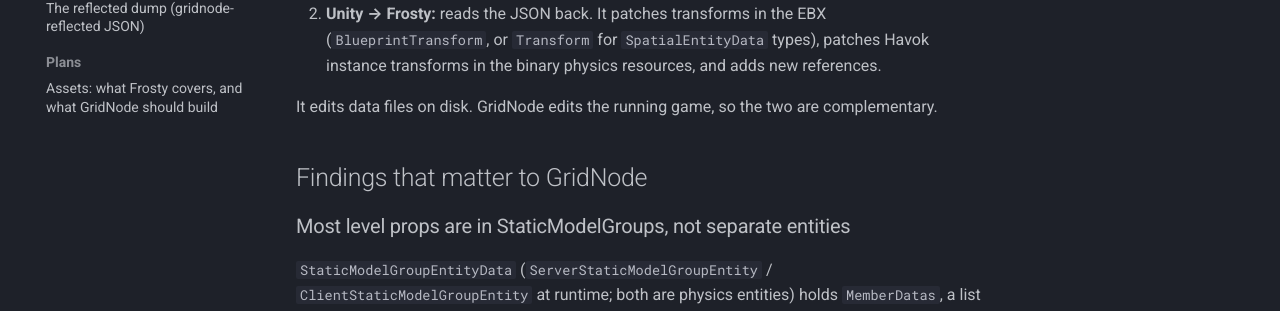
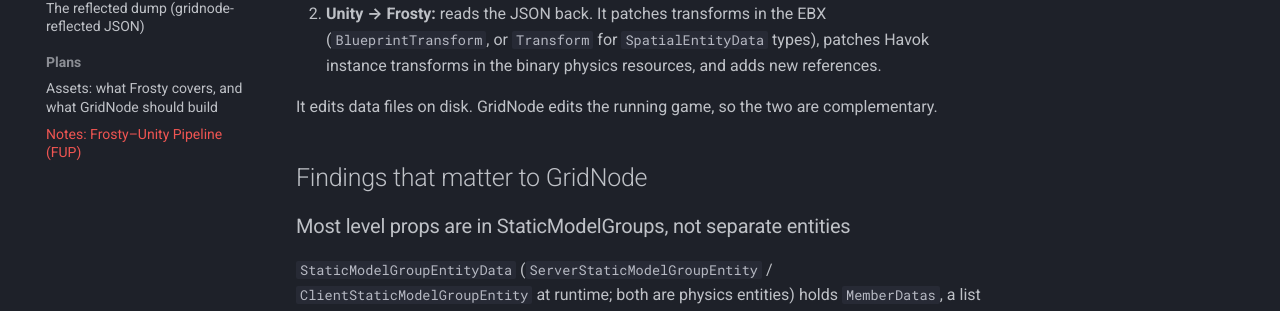
Before and after one commit to CodeNameMeteor/Gridnode, an MkDocs documentation site: the page built from docs/research/frosty-unity-pipeline.md, in a window 1280 px wide. Shown: the part 498-809 px from the top of the page. Built offline with MkDocs 1.6.1 and Material for MkDocs 9.7.7, drawn with Linux system fonts in a browser that asks for light colours.

Commit message:
docs: list the Frosty-Unity Pipeline notes
Co-Authored-By: Claude Opus 5.5 <noreply@anthropic.com>
Claude-Session: https://claude.ai/code/session_01X97trTFwBYSWSAqPh89wb1

```diff
--- a/mkdocs.yml
+++ b/mkdocs.yml
@@ -49,4 +49,5 @@ nav:
       - dump-format.md
   - Plans:
       - assets-assessment.md
+      - research/frosty-unity-pipeline.md
   # @generated-nav
```
